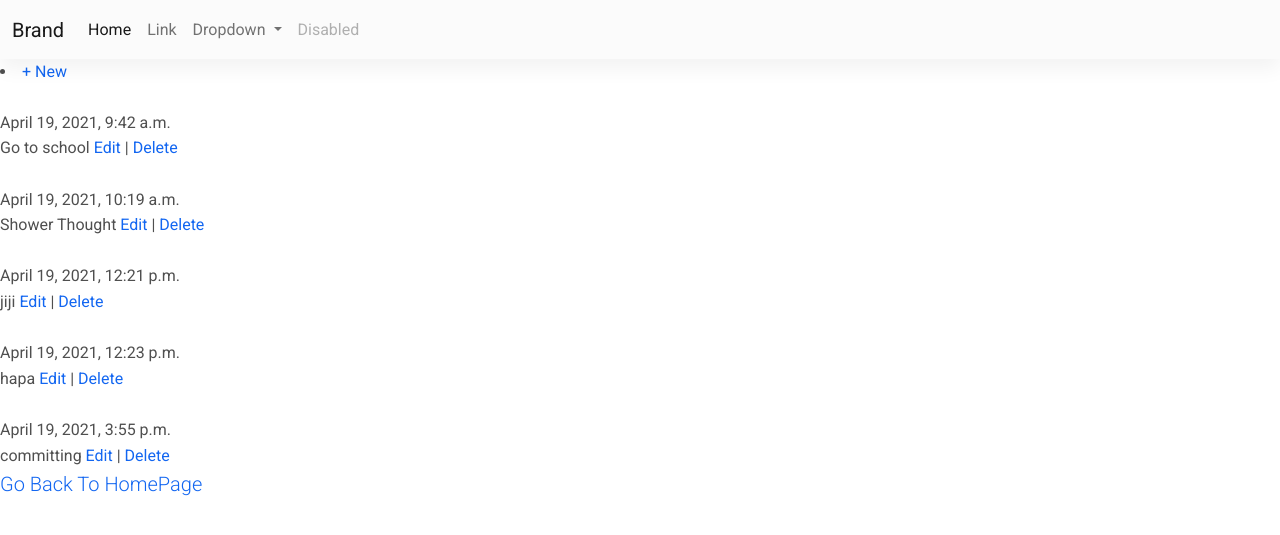
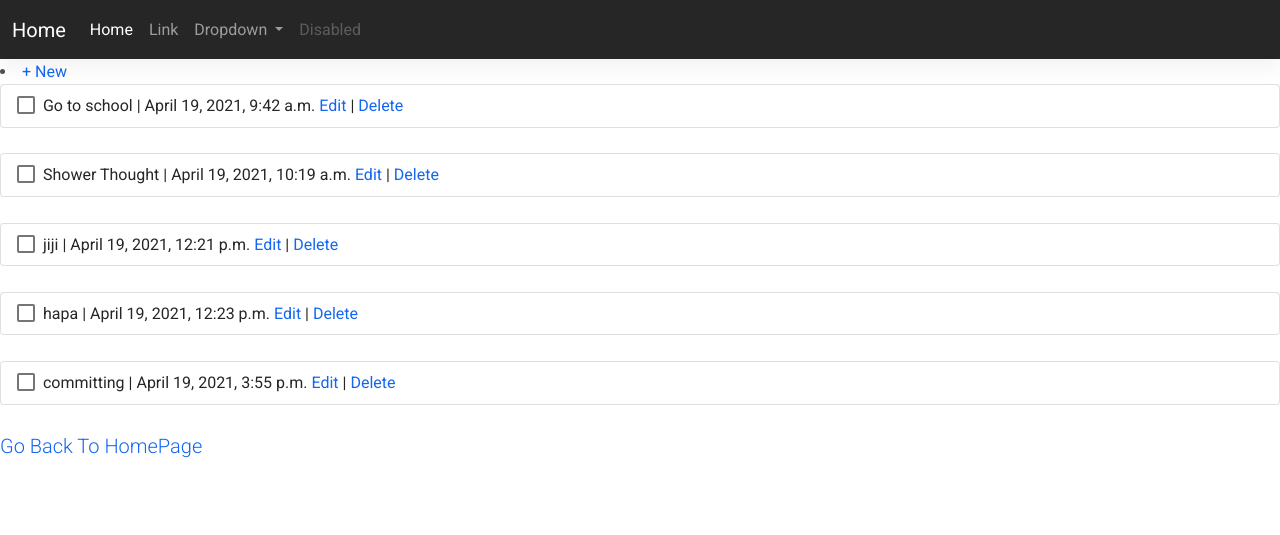
Before and after one commit to Skylahaustine/Scheduler-App, a Django app: page /tasks/ in a window 1280 px wide. Shown: the top 535 px of the page. Run offline with Django 3.2, Linux system fonts and the light colour scheme; a user stored in the database is signed in; data comes from the database, SQL or seed files in the repository; both versions use the stored data as it was after the commit.

Commit message:
First Sucess Bootsrap

```diff
--- a/todo_project/templates/base.html
+++ b/todo_project/templates/base.html
@@ -25,11 +25,11 @@
 </head>
 <body>
 <!-- Navbar -->
-<nav class="navbar navbar-expand-lg navbar-light bg-light">
+<nav class="navbar navbar-expand-lg navbar-dark bg-dark">
     <!-- Container wrapper -->
     <div class="container-fluid">
       <!-- Navbar brand -->
-      <a class="navbar-brand" href="#">Brand</a>
+      <a class="navbar-brand" href="#">Home</a>
 
       <!-- Toggle button -->
       <button
@@ -49,7 +49,7 @@
         <!-- Left links -->
         <ul class="navbar-nav me-auto mb-2 mb-lg-0">
           <li class="nav-item">
-            <a class="nav-link active" aria-current="page" href="#">Home</a>
+            <a class="nav-link active" aria-current="page" href="{% url 'home' %}">Home</a>
           </li>
           <li class="nav-item">
             <a class="nav-link" href="#">Link</a>
@@ -103,6 +103,10 @@
 </main>
 
 
+    <!-- MDB -->
+    <script type="text/javascript" src="{% static 'js/mdb.min.js'%}"></script>
+    <!-- Custom scripts -->
+    <script type="text/javascript"></script>
 </body>
 
 
--- a/todo_project/templates/task_list.html
+++ b/todo_project/templates/task_list.html
@@ -5,10 +5,15 @@
 {%block content%}
 <li><a href="{% url 'task_new' %}">+ New</a></li>
     {%for tasks in object_list%}
- <br>   {{tasks.date}}
-  <br>  {{tasks.body}}
-  <a href="{% url 'task_edit' tasks.pk %}">Edit</a> |
-        <a href="{% url 'task_delete' tasks.pk %}">Delete</a>
+
+<ul class="list-group">
+    <li class="list-group-item">
+      <input class="form-check-input me-1" type="checkbox" value="" aria-label="..." />
+      {{tasks.body}} | {{tasks.date}}  <a href="{% url 'task_edit' tasks.pk %}">Edit</a> |
+      <a href="{% url 'task_delete' tasks.pk %}">Delete</a>
+    </li>
+    </ul>
+
 
 <br>
 
```
Also changed, not shown: todo_project/db.sqlite3.
